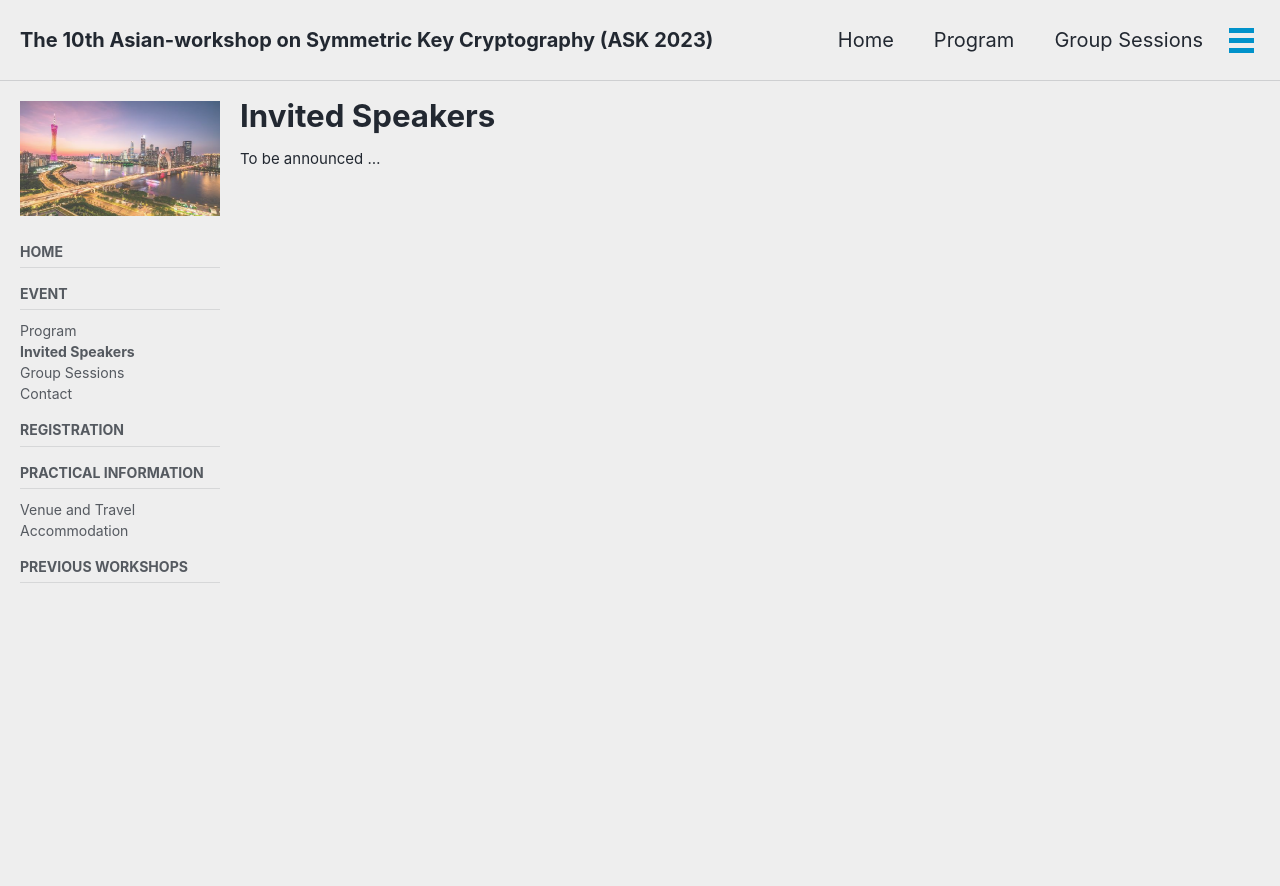
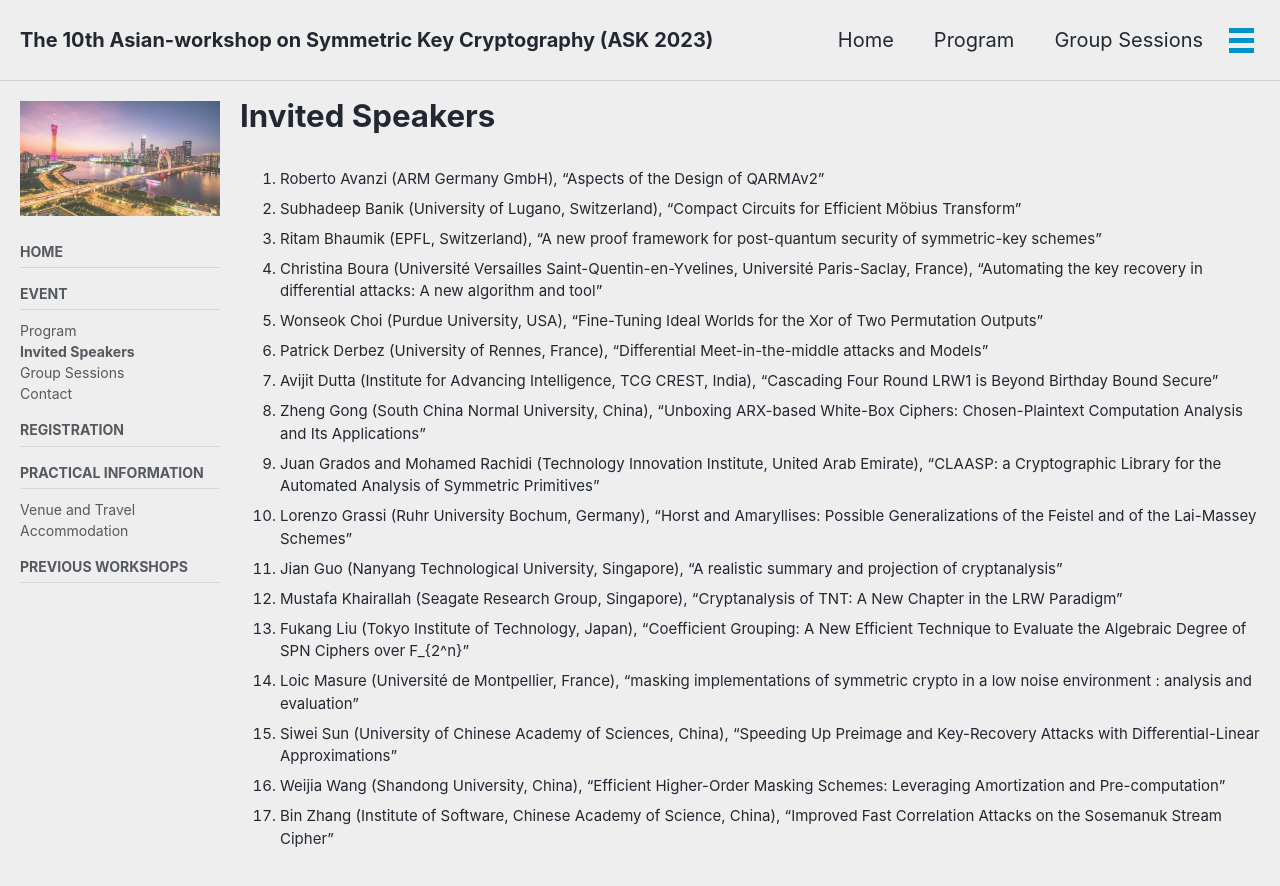
Before and after one commit to cryptanalysisbench/SATbench, a Jekyll site: the page built from invited.md, in a window 1280 px wide and 900 px high. Shown: the top 886 px of the window. Built offline with Jekyll 4.4.1, drawn with Linux system fonts in a browser that asks for light colours; cached includes are drawn as plain includes; nearby versions of some CDN libraries; our own code applies the rules of GitHub Pages for plain Markdown files.

Commit message:
Update invited.md

```diff
--- a/invited.md
+++ b/invited.md
@@ -11,7 +11,28 @@ sidebar:
 
 # Invited Speakers
 
-To be announced ...
+1.	Roberto Avanzi (ARM Germany GmbH), “Aspects of the Design of QARMAv2”
+2.	Subhadeep Banik (University of Lugano, Switzerland), “Compact Circuits for Efficient Möbius Transform”
+3.	Ritam Bhaumik (EPFL, Switzerland), “A new proof framework for post-quantum security of symmetric-key schemes”
+4.	Christina Boura (Université Versailles Saint-Quentin-en-Yvelines, Université Paris-Saclay, France), “Automating the key recovery in differential attacks: A new algorithm and tool”
+5.	Wonseok Choi (Purdue University, USA), “Fine-Tuning Ideal Worlds for the Xor of Two Permutation Outputs”
+6.	Patrick Derbez (University of Rennes, France), “Differential Meet-in-the-middle attacks and Models”
+7.	Avijit Dutta (Institute for Advancing Intelligence, TCG CREST, India), “Cascading Four Round LRW1 is Beyond Birthday Bound Secure”
+8.	Zheng Gong (South China Normal University, China), “Unboxing ARX-based White-Box Ciphers: Chosen-Plaintext Computation Analysis and Its Applications”
+9.	Juan Grados and Mohamed Rachidi (Technology Innovation Institute, United Arab Emirate), “CLAASP: a Cryptographic Library for the Automated Analysis of Symmetric Primitives”
+10.	Lorenzo Grassi (Ruhr University Bochum, Germany), “Horst and Amaryllises: Possible Generalizations of the Feistel and of the Lai-Massey Schemes”
+11.	Jian Guo (Nanyang Technological University, Singapore), “A realistic summary and projection of cryptanalysis”
+12.	Mustafa Khairallah (Seagate Research Group, Singapore), “Cryptanalysis of TNT: A New Chapter in the LRW Paradigm”
+13.	Fukang Liu (Tokyo Institute of Technology, Japan), “Coefficient Grouping: A New Efficient Technique to Evaluate the Algebraic Degree of SPN Ciphers over F_{2^n}”
+14.	Loic Masure (Université de Montpellier, France), “masking implementations of symmetric crypto in a low noise environment : analysis and evaluation”
+15.	Siwei Sun (University of Chinese Academy of Sciences, China), “Speeding Up Preimage and Key-Recovery Attacks with Differential-Linear Approximations”
+16.	Weijia Wang (Shandong University, China), “Efficient Higher-Order Masking Schemes: Leveraging Amortization and Pre-computation”
+17.	Bin Zhang (Institute of Software, Chinese Academy of Science, China), “Improved Fast Correlation Attacks on the Sosemanuk Stream Cipher”
+
+
+
+
+
 
 <!-- # Confirmed Invited Speakers (@Room: 720)
 ### invited talk1 (9:30 ~ 11:00 on Dec 13th)
```
